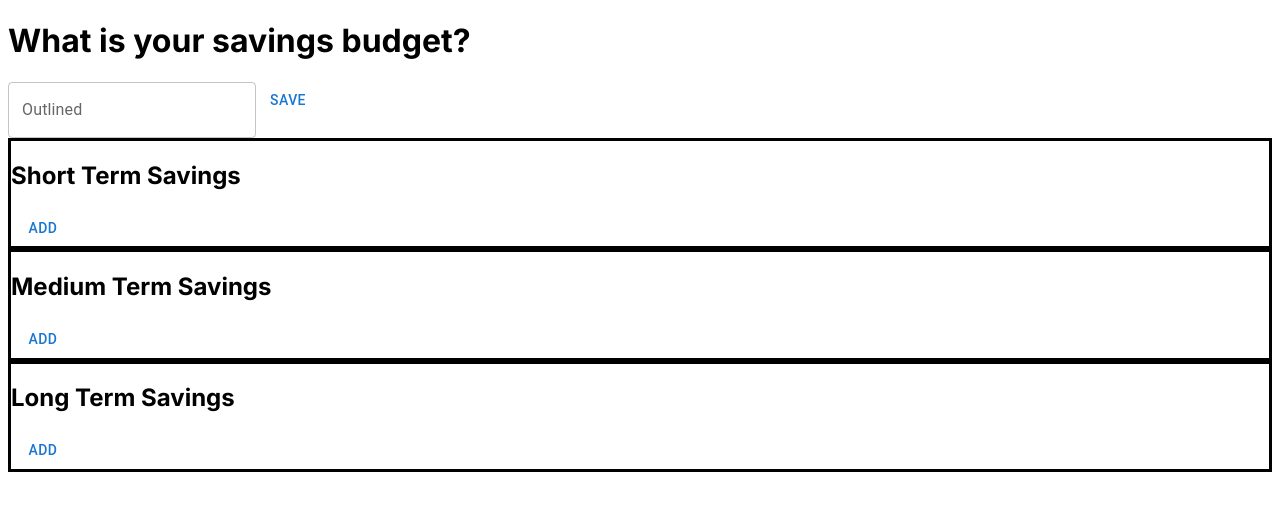
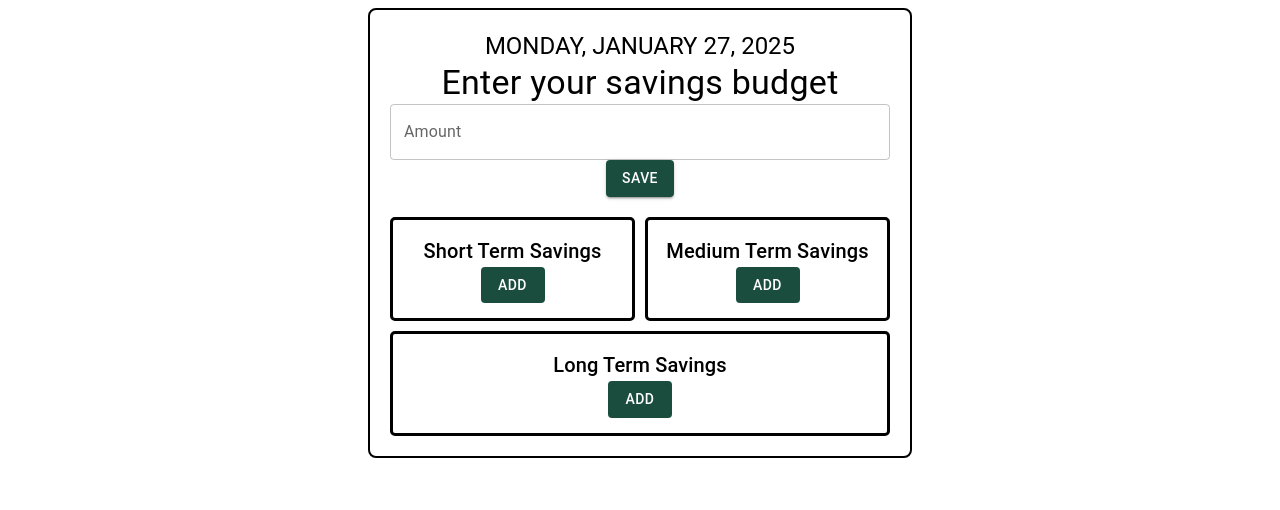
Before and after one commit to shadycodee/Goal_Saver, a React (Vite) app in the folder react/: page /dashboard in a window 1280 px wide. Shown: the top 510 px of the page. Built offline with nearby package versions, Linux system fonts and the light colour scheme.

Commit message:
add AddSavingsModal component and update Dashboard layout; enhance styles and dependencies

```diff
--- /dev/null
+++ b/react/src/AddSavingsModal.jsx
@@ -0,0 +1,64 @@
+import React, { useState } from "react";
+import { Modal, Box, TextField, Button, Typography } from "@mui/material";
+
+const AddSavingsModal = ({ open, handleClose }) => {
+  const [savingName, setSavingName] = useState("");
+  const [achieveDate, setAchieveDate] = useState("");
+  const [amount, setAmount] = useState("");
+
+  const handleSave = () => {
+    console.log({ savingName, achieveDate, amount });
+    handleClose();
+  };
+
+  return (
+    <Modal open={open} onClose={handleClose}>
+      <Box
+        sx={{
+          position: "absolute",
+          top: "50%",
+          left: "50%",
+          transform: "translate(-50%, -50%)",
+          width: 400,
+          bgcolor: "background.paper",
+          border: "2px solid #000",
+          boxShadow: 24,
+          p: 4,
+        }}
+      >
+        <Typography variant="h6" component="h2">
+          Add New Saving Goal
+        </Typography>
+        <TextField
+          fullWidth
+          margin="normal"
+          label="Saving Name"
+          value={savingName}
+          onChange={(e) => setSavingName(e.target.value)}
+        />
+        <TextField
+          fullWidth
+          margin="normal"
+          label="Date to be Achieved"
+          type="date"
+          InputLabelProps={{ shrink: true }}
+          value={achieveDate}
+          onChange={(e) => setAchieveDate(e.target.value)}
+        />
+        <TextField
+          fullWidth
+          margin="normal"
+          label="Amount"
+          type="number"
+          value={amount}
+          onChange={(e) => setAmount(e.target.value)}
+        />
+        <Button variant="contained" color="primary" onClick={handleSave} sx={{ mt: 2 }}>
+          Save
+        </Button>
+      </Box>
+    </Modal>
+  );
+};
+
+export default AddSavingsModal;
--- a/react/src/Pages/Dashboard.jsx
+++ b/react/src/Pages/Dashboard.jsx
@@ -1,28 +1,47 @@
-import React from 'react'
-import { TextField, Button } from '@mui/material';
-import '../styles/Dashboard.css';
+import React, { useState } from "react";
+import { TextField, Button, Box, Typography } from "@mui/material";
+import AddSavingsModal from "../AddSavingsModal";
+import "../styles/Dashboard.css";
 
 function Dashboard() {
+  const [modalOpen, setModalOpen] = useState(false);
+
+  const handleOpen = () => setModalOpen(true);
+  const handleClose = () => setModalOpen(false);
+  const currentDate = new Date()
+    .toLocaleDateString("en-US", {
+      weekday: "long",
+      year: "numeric",
+      month: "long",
+      day: "numeric",
+    })
+    .toUpperCase();
+
   return (
-    <div>
-     <h1>What is your savings budget?</h1>
-     <TextField id="outlined-basic" label="Outlined" variant="outlined" />
-     <Button>Save</Button>
-
-     <div className='short-term-div'>
-        <h2>Short Term Savings</h2>
-        <Button>Add</Button>
-     </div>
-     <div className='medium-term-div'>
-      <h2>Medium Term Savings</h2>
-      <Button>Add</Button>
-     </div>
-     <div className='long-term-div'>
-      <h2>Long Term Savings</h2>
-      <Button>Add</Button>
-     </div>
-    </div>
-  )
+    <Box className="dashboard-container">
+      <Typography variant="h5" className="date-text">{currentDate}</Typography>
+      <Box className="budget-section">
+        <Typography variant="h4">Enter your savings budget</Typography>
+        <TextField fullWidth label="Amount" variant="outlined" className="budget-input" />
+        <Button variant="contained" className="save-btn">Save</Button>
+      </Box>
+      <Box className="savings-container">
+        <Box className="savings-box short-term">
+          <Typography variant="h6">Short Term Savings</Typography>
+          <Button onClick={handleOpen} className="add-btn">Add</Button>
+        </Box>
+        <Box className="savings-box medium-term">
+          <Typography variant="h6">Medium Term Savings</Typography>
+          <Button onClick={handleOpen} className="add-btn">Add</Button>
+        </Box>
+        <Box className="savings-box long-term">
+          <Typography variant="h6">Long Term Savings</Typography>
+          <Button onClick={handleOpen} className="add-btn">Add</Button>
+        </Box>
+      </Box>
+      <AddSavingsModal open={modalOpen} handleClose={handleClose} />
+    </Box>
+  );
 }
 
-export default Dashboard
+export default Dashboard;
--- a/react/src/styles/Dashboard.css
+++ b/react/src/styles/Dashboard.css
@@ -1,11 +1,52 @@
-.short-term-div {
-    border: 3px solid black;
+.dashboard-container {
+    max-width: 500px;
+    margin: auto;
+    padding: 20px;
+    border: 2px solid black;
+    border-radius: 8px;
+    text-align: center;
 }
 
-.medium-term-div {
-    border: 3px solid black;
+.date-text {
+    font-weight: bold;
+    color: black;
 }
 
-.long-term-div {
+.budget-section {
+    margin-bottom: 20px;
+}
+
+.budget-input {
+    margin: 10px 0;
+}
+
+.save-btn {
+    background-color: #1B4D3E !important;
+    /* Deep green */
+    color: white !important;
+    border-radius: 5px;
+    padding: 8px 20px;
+    font-weight: bold;
+}
+
+.savings-container {
+    display: flex;
+    justify-content: space-between;
+    flex-wrap: wrap;
+    gap: 10px;
+}
+
+.savings-box {
+    flex: 1;
+    min-width: 140px;
+    padding: 15px;
     border: 3px solid black;
+    text-align: center;
+    border-radius: 5px;
 }
+
+.add-btn {
+    background-color: #1B4D3E !important;
+    color: white !important;
+    margin-top: 10px;
+}
```
Also changed, not shown: react/package.json (+5 -4 lines), 1 other file (tests, documents, lock files or other folders).
